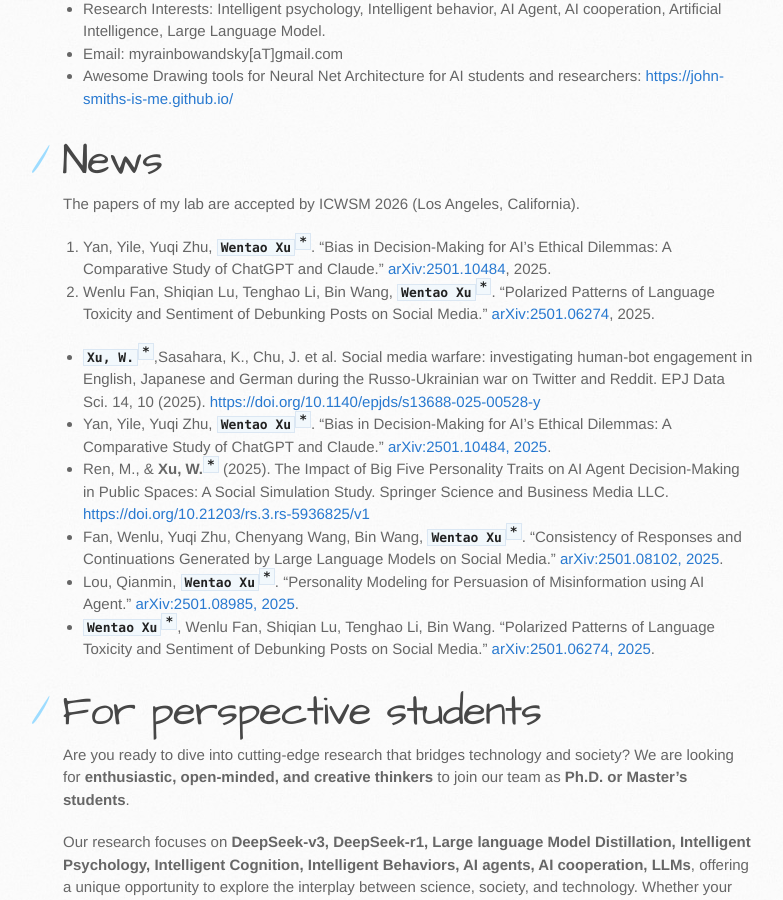
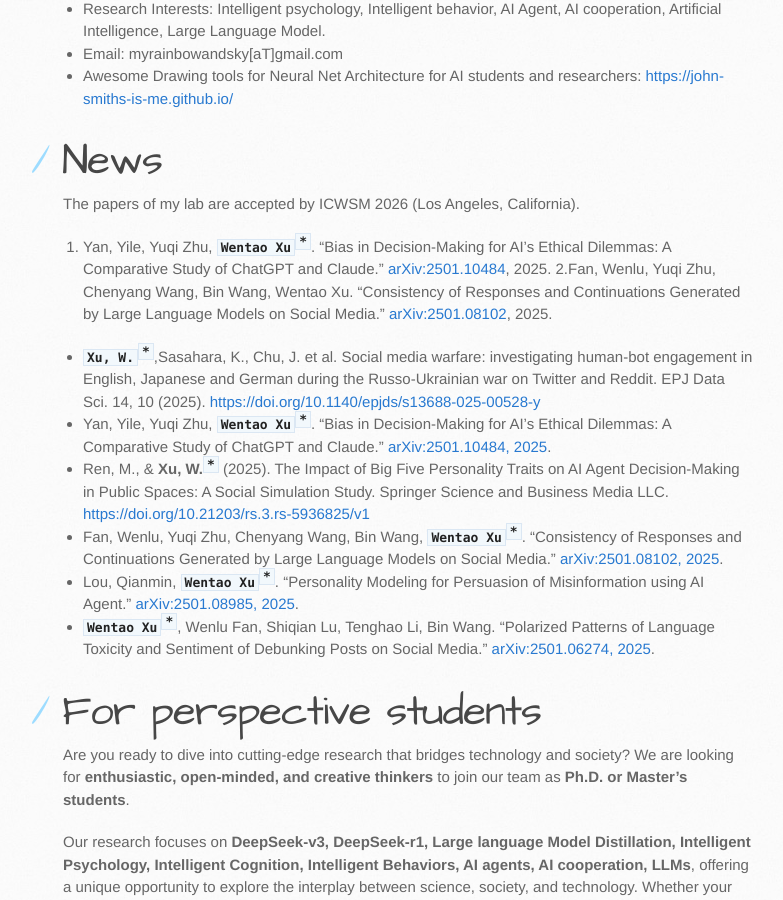
Before and after one commit to myrainbowandsky/myrainbowandsky.github.io, a Jekyll site: the page built from index.md, in a window 1280 px wide and 900 px high, scrolled down 637 px. Shown: the whole window, without its empty margins (107-890 px from the left). Built offline with Jekyll 4.4.1, drawn with Linux system fonts in a browser that asks for light colours; the repository's description, which GitHub fills in, is left out.

Commit message:
Update index.md

```diff
--- a/index.md
+++ b/index.md
@@ -21,7 +21,7 @@ layout: default
 # News
 The papers of my lab are accepted by ICWSM 2026 (Los Angeles, California).
 1. Yan, Yile, Yuqi Zhu,  **`Wentao Xu`**<sup>**`*`**</sup>. "Bias in Decision-Making for AI's Ethical Dilemmas: A Comparative Study of ChatGPT and Claude." [arXiv:2501.10484](https://arxiv.org/abs/2501.10484), 2025.
-2. Wenlu Fan, Shiqian Lu, Tenghao Li, Bin Wang, **`Wentao Xu`**<sup>**`*`**</sup>. "Polarized Patterns of Language Toxicity and Sentiment of Debunking Posts on Social Media." [arXiv:2501.06274](https://arxiv.org/abs/2501.06274), 2025.
+2.Fan, Wenlu, Yuqi Zhu, Chenyang Wang, Bin Wang, Wentao Xu. "Consistency of Responses and Continuations Generated by Large Language Models on Social Media." [arXiv:2501.08102](https://arxiv.org/abs/2501.08102), 2025.
 
 * **`Xu, W.`**<sup>**`*`**</sup>,Sasahara, K., Chu, J. et al. Social media warfare: investigating human-bot engagement in English, Japanese and German during the Russo-Ukrainian war on Twitter and Reddit. EPJ Data Sci. 14, 10 (2025). [https://doi.org/10.1140/epjds/s13688-025-00528-y](https://doi.org/10.1140/epjds/s13688-025-00528-y)
 * Yan, Yile, Yuqi Zhu, **`Wentao Xu`**<sup>**`*`**</sup>. "Bias in Decision-Making for AI's Ethical Dilemmas: A Comparative Study of ChatGPT and Claude." [arXiv:2501.10484, 2025](https://arxiv.org/abs/2501.10484).
```
